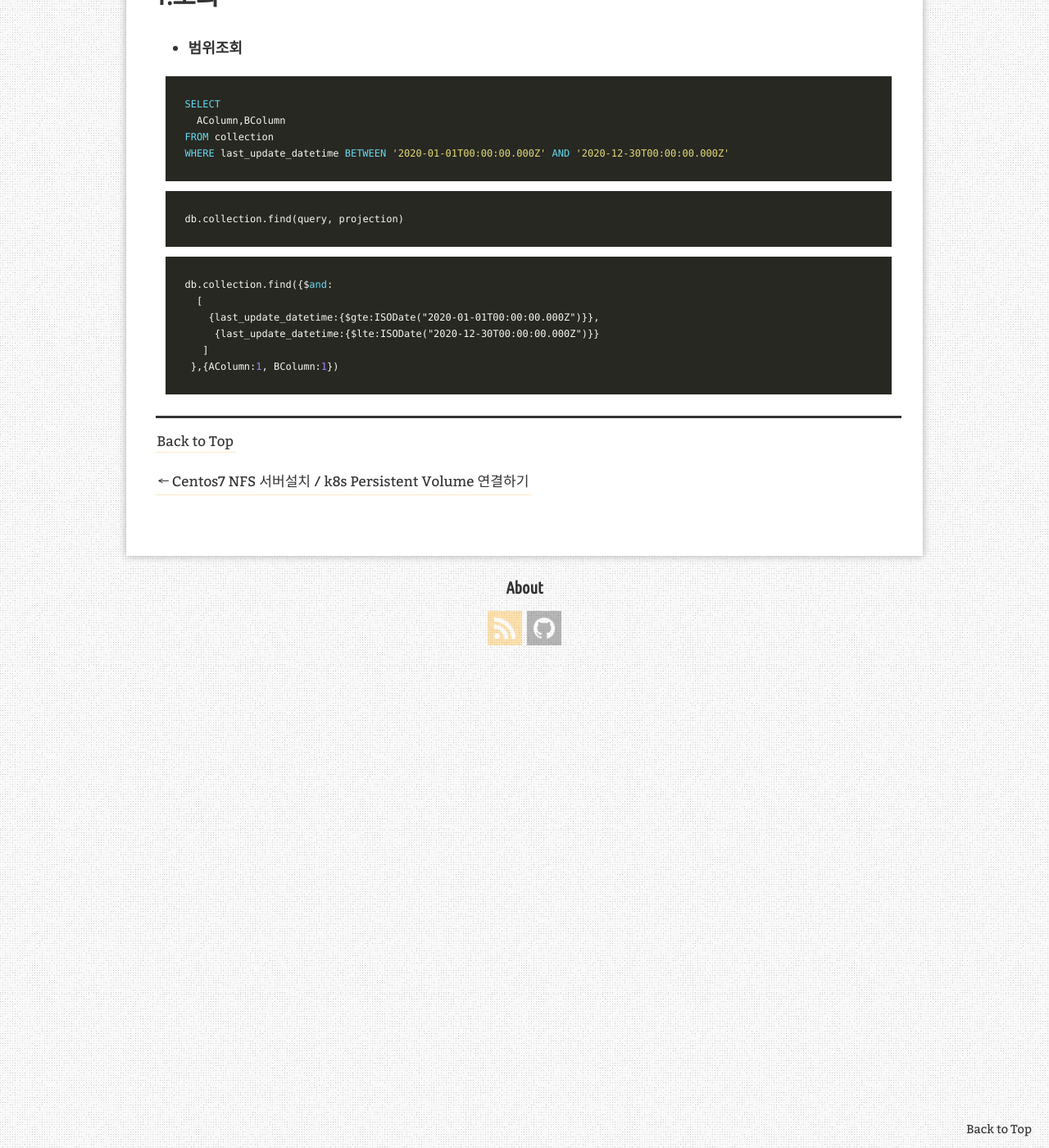
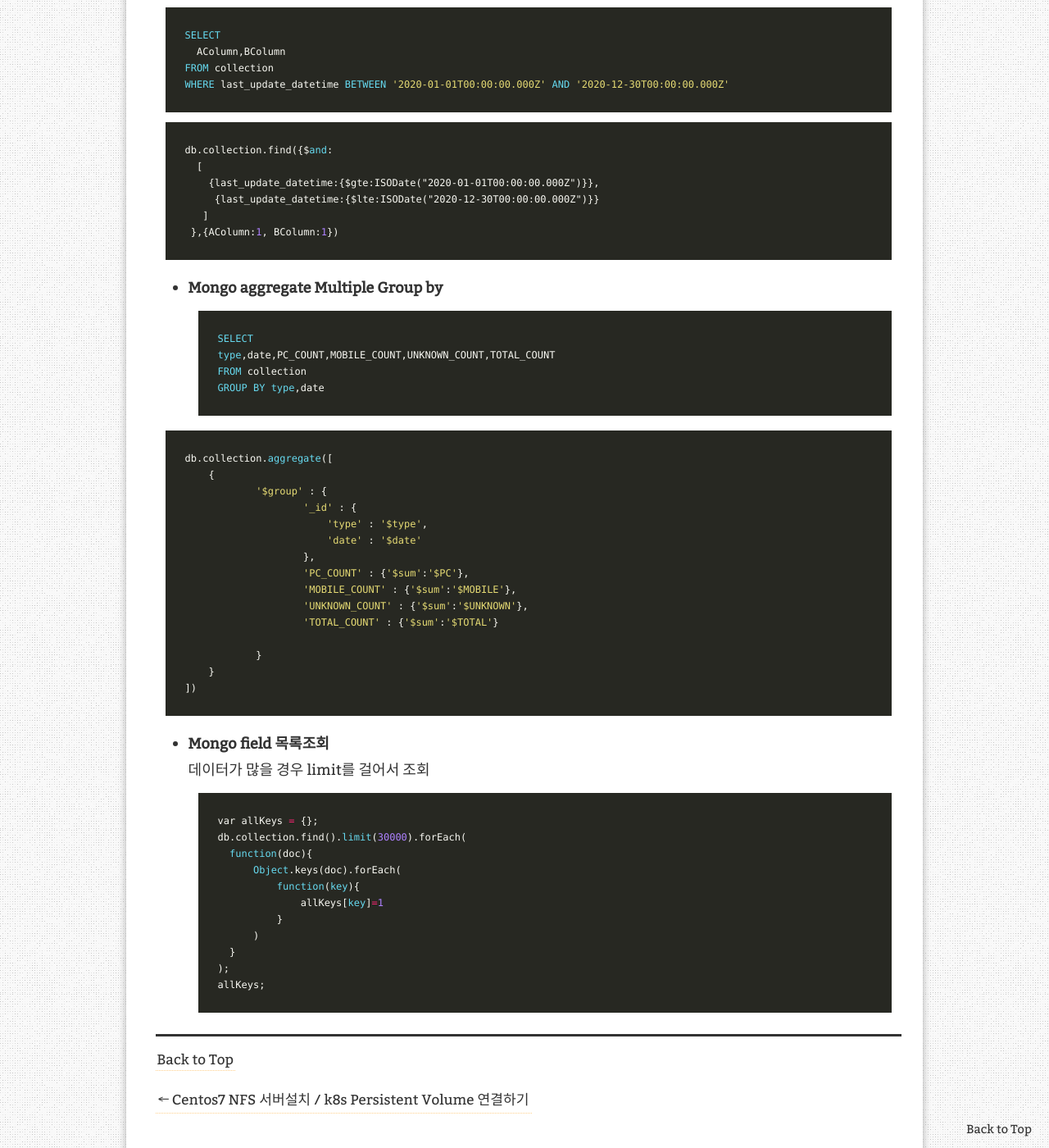
Before and after one commit to sisipapa/sisipapa.github.io, a Jekyll site: the page built from _posts/2021-01-11-MongoDB 조회쿼리 정리.md, in a window 1280 px wide and 1400 px high, scrolled down 388 px. Shown: the whole window at 82% size. Built offline with Jekyll 4.4.1, drawn with Linux system fonts in a browser that asks for light colours; comment, search, counter and statistics services are not loaded.

Commit message:
Mongo post 정리중

````diff
--- a/_posts/2021-01-11-MongoDB 조회쿼리 정리.md
+++ b/_posts/2021-01-11-MongoDB 조회쿼리 정리.md
@@ -20,10 +17,6 @@ WHERE last_update_datetime BETWEEN '2020-01-01T00:00:00.000Z' AND '2020-12-30T00
 ```
 
 ```sql
-db.collection.find(query, projection)
-```
-
-```sql
 db.collection.find({$and:
   [
     {last_update_datetime:{$gte:ISODate("2020-01-01T00:00:00.000Z")}},
@@ -31,3 +24,43 @@ db.collection.find({$and:
    ]
  },{AColumn:1, BColumn:1})
 ```
+- **Mongo aggregate Multiple Group by**
+```sql
+SELECT
+  type,date,PC_COUNT,MOBILE_COUNT,UNKNOWN_COUNT,TOTAL_COUNT
+FROM collection
+GROUP BY type,date
+```
+
+```sql
+db.collection.aggregate([
+    {
+            '$group' : {
+                    '_id' : {
+                        'type' : '$type',
+                        'date' : '$date'
+                    },
+                    'PC_COUNT' : {'$sum':'$PC'},
+                    'MOBILE_COUNT' : {'$sum':'$MOBILE'},
+                    'UNKNOWN_COUNT' : {'$sum':'$UNKNOWN'},
+                    'TOTAL_COUNT' : {'$sum':'$TOTAL'}
+
+            }
+    }
+])
+```
+- **Mongo field 목록조회**
+데이터가 많을 경우 limit를 걸어서 조회
+```sql
+var allKeys = {};
+db.collection.find().limit(30000).forEach(
+	function(doc){
+		Object.keys(doc).forEach(
+			function(key){
+				allKeys[key]=1
+			}
+		)
+	}
+);
+allKeys;
+```
````
Also changed, not shown: other parts of _posts/2021-01-11-MongoDB 조회쿼리 정리.md (+0 -3 lines).
